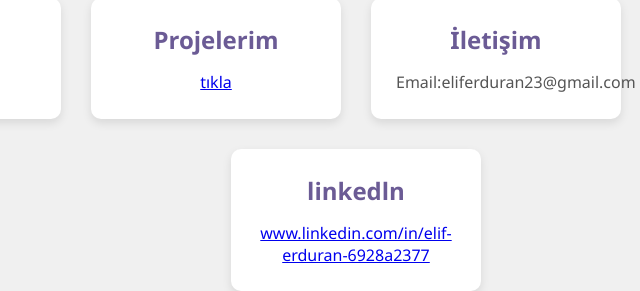
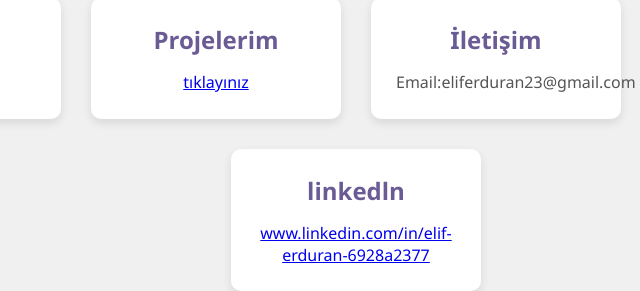
Before and after one commit to erduranelif/erduranelif.github.io, a plain HTML site: page index.html in a window 1280 px wide. Shown: the part 308-599 px from the top of the page, 284-924 px from the left. Drawn offline with Linux system fonts and the light colour scheme.

Commit message:
Update index.html

```diff
--- a/index.html
+++ b/index.html
@@ -20,7 +20,7 @@
       <div class="bilgi">
         <h2>Projelerim</h2>
         <!-- <p>Projelerimin detaylarını buraya yazabilirim.</p> -->
-         <a href="https://github.com/erduranelif/hesap-makinesi" target="_blank">tıkla</a>
+         <a href="https://github.com/erduranelif/hesap-makinesi" target="_blank">tıklayınız</a>
       </div>
 
       <div class="bilgi">
```
